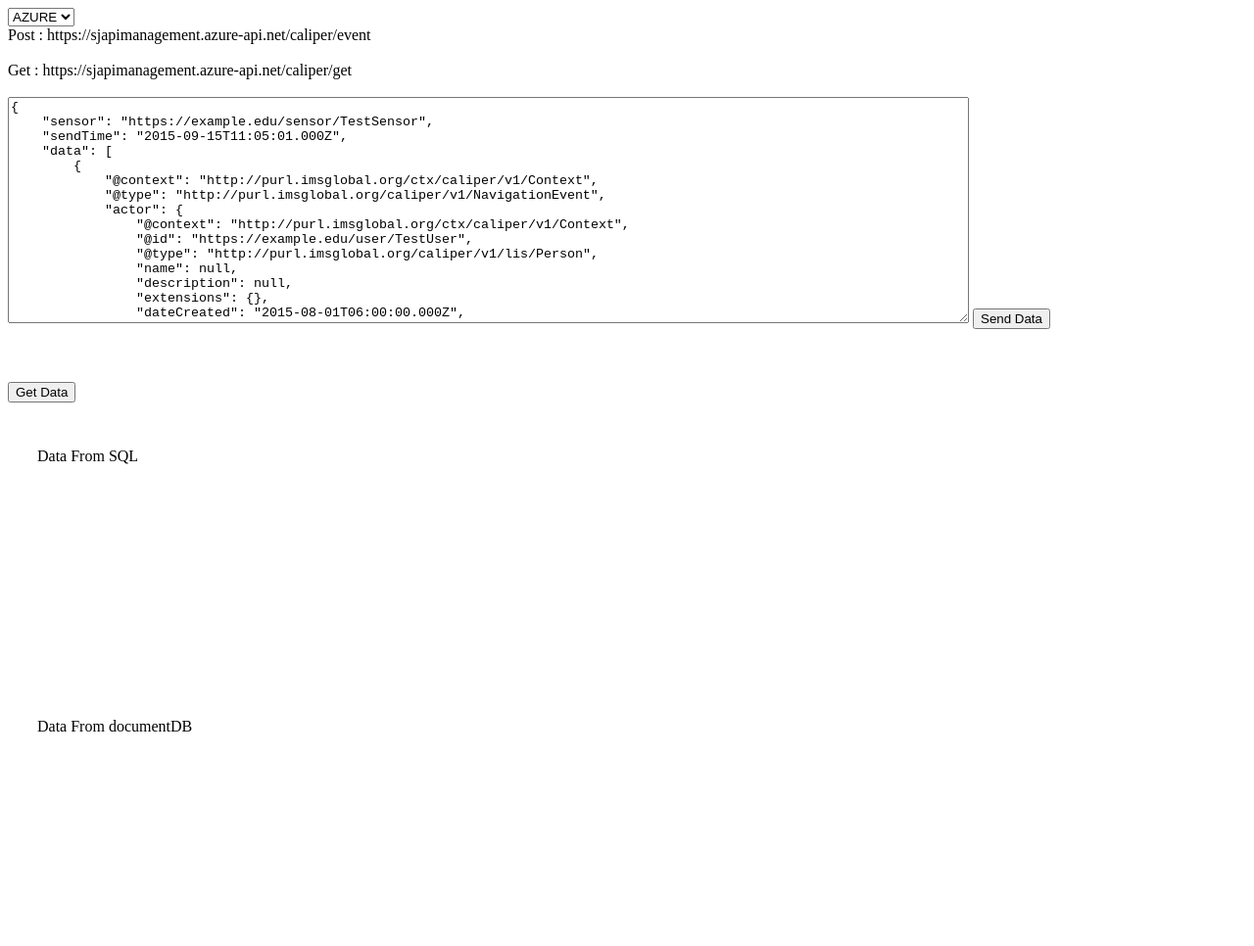
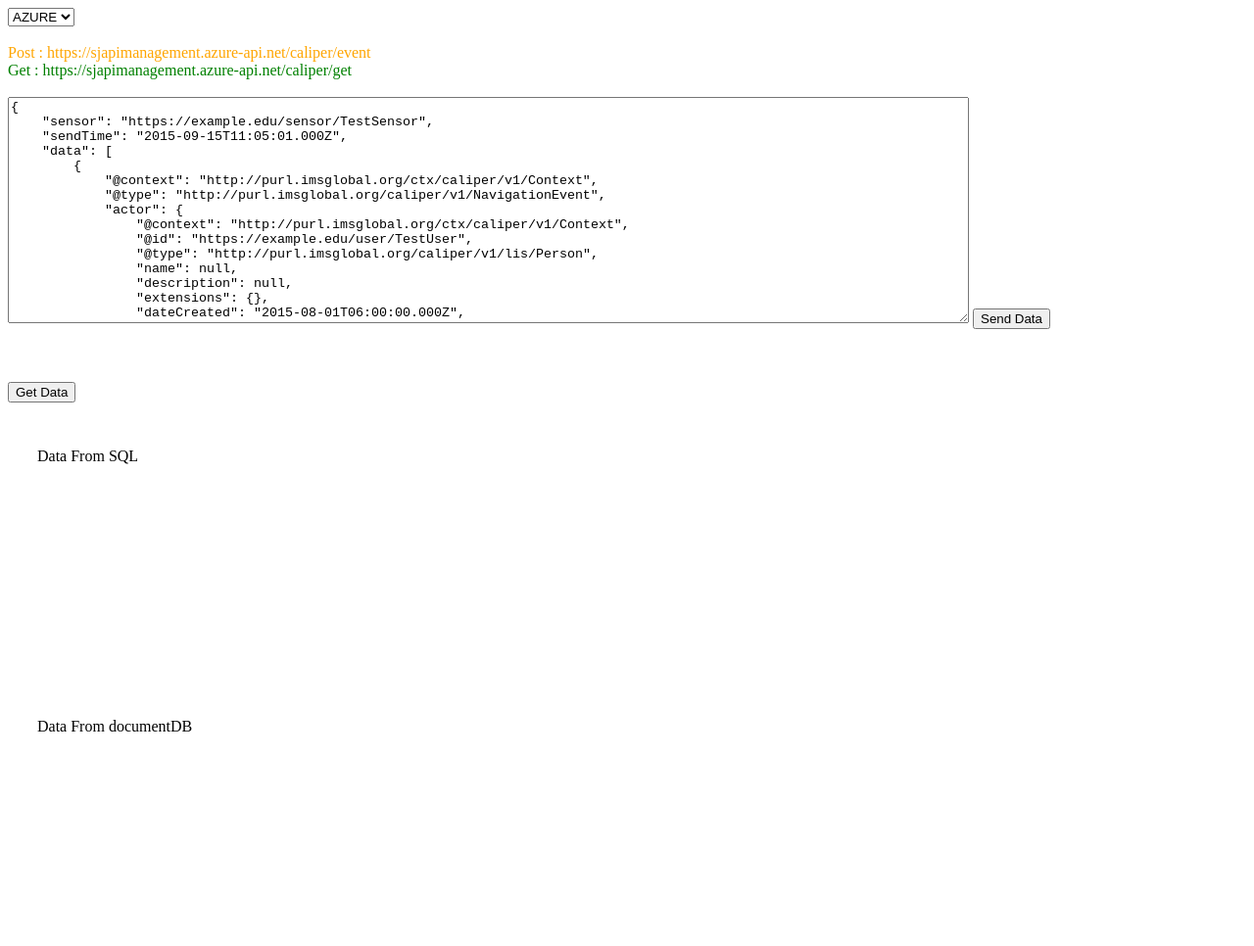
Before and after one commit to sachin03jain/helloworld, a website: page public/index.html in a window 1280 px wide. Shown: the whole page at 98% size. Drawn offline with nearby package versions, Linux system fonts and the light colour scheme.

```diff
--- a/public/index.html
+++ b/public/index.html
@@ -16,10 +16,10 @@
       <option value="aws">AWS</option>
   </select>
        <br/>
-      <label for="data" id="postServiceLblID" >Post : https://sjapimanagement.azure-api.net/caliper/event</label>
+       <br/>
+      <label for="data" id="postServiceLblID" style="color:orange" >Post : https://sjapimanagement.azure-api.net/caliper/event</label>
       <br/>
-      <br/>
-      <label for="data" id="getServiceLblID" >Get : https://sjapimanagement.azure-api.net/caliper/get</label>
+      <label for="data" id="getServiceLblID" style="color:green" >Get : https://sjapimanagement.azure-api.net/caliper/get</label>
       <br/>
       <br/>
       <textarea rows="15" cols="120" id="sendDataTextId"  spellcheck="false" autocapitalize="off" autocorrect="off" > </textarea>
```
